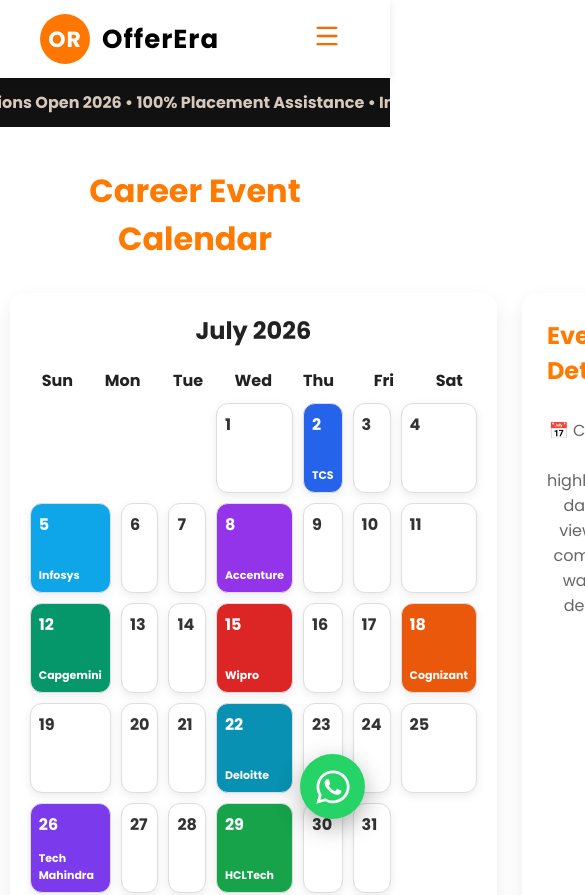
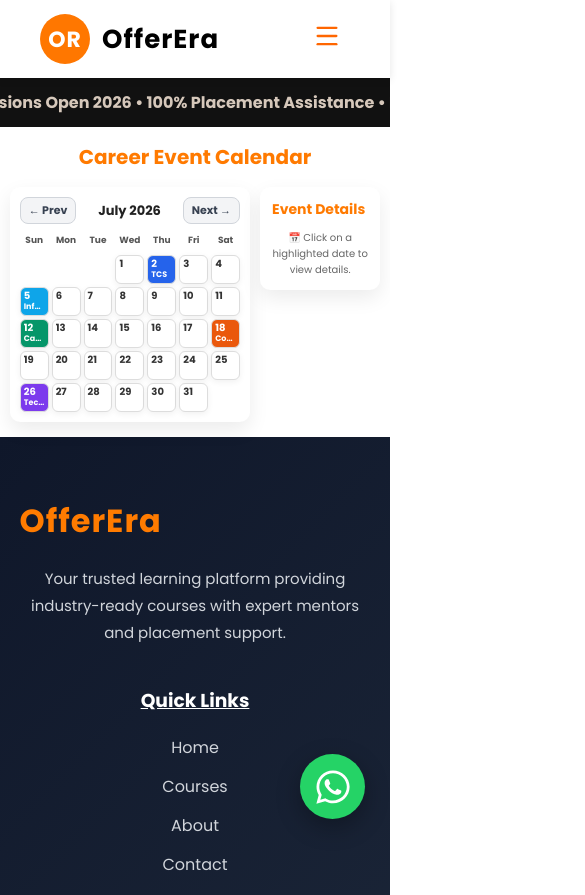
Before and after one commit to rishithac03/Institute-Website, a React (Vite) app in the folder vite-project/: page /careerevent in a window 390 px wide. Shown: the top 895 px of the page, 585 px wide, since content can reach past the window. Built offline with nearby package versions, Linux system fonts and the light colour scheme.

Commit message:
worked on faq and career event responsiveness

```diff
--- a/vite-project/src/CareerEvent.jsx
+++ b/vite-project/src/CareerEvent.jsx
@@ -1,136 +1,111 @@
-import React, { useState } from "react";
+import React, { useState, useEffect } from "react";
+
 const CareerEvent = () => {
+  // Navigation state (0 = current month, -1 = prev month, 1 = next month, etc.)
+  const [monthOffset, setMonthOffset] = useState(0);
+
+  // Derive target month and year relative to today
   const today = new Date();
-  const currentMonth = today.getMonth();
-  const currentYear = today.getFullYear();
+  const targetDate = new Date(today.getFullYear(), today.getMonth() + monthOffset, 1);
+  const currentMonth = targetDate.getMonth();
+  const currentYear = targetDate.getFullYear();
 
+  const [screenWidth, setScreenWidth] = useState(
+    typeof window !== "undefined" ? window.innerWidth : 1024
+  );
+
+  useEffect(() => {
+    const handleResize = () => setScreenWidth(window.innerWidth);
+    window.addEventListener("resize", handleResize);
+    return () => window.removeEventListener("resize", handleResize);
+  }, []);
+
+  const isMobile = screenWidth < 768;
+
+  // Key format: "YYYY-M-D" (e.g. "2026-8-15" for August 15, 2026)
   const companyEvents = {
-    2: {
-      company: "TCS",
-      title: "Walk-in Drive",
-      location: "Hyderabad",
-      time: "10:00 AM",
-      role: "Java Developer",
-      color: "#2563eb",
-    },
-    5: {
-      company: "Infosys",
-      title: "Hiring Event",
-      location: "Bangalore",
-      time: "09:30 AM",
-      role: "System Engineer",
-      color: "#0ea5e9",
-    },
-    8: {
-      company: "Accenture",
-      title: "Campus Walk-in",
-      location: "Hyderabad",
-      time: "11:00 AM",
-      role: "Associate Software Engineer",
-      color: "#9333ea",
-    },
-    12: {
-      company: "Capgemini",
-      title: "Recruitment Drive",
-      location: "Chennai",
-      time: "10:00 AM",
-      role: "Software Engineer",
-      color: "#059669",
-    },
-    15: {
-      company: "Wipro",
-      title: "Walk-in Drive",
-      location: "Pune",
-      time: "09:00 AM",
-      role: "Project Engineer",
-      color: "#dc2626",
-    },
-    18: {
-      company: "Cognizant",
-      title: "Off Campus",
-      location: "Hyderabad",
-      time: "10:30 AM",
-      role: "Programmer Analyst",
-      color: "#ea580c",
-    },
-    22: {
-      company: "Deloitte",
-      title: "Hiring Drive",
-      location: "Hyderabad",
-      time: "01:00 PM",
-      role: "Analyst",
-      color: "#0891b2",
-    },
-    26: {
-      company: "Tech Mahindra",
-      title: "Mega Walk-in",
-      location: "Hyderabad",
-      time: "10:00 AM",
-      role: "Support Engineer",
-      color: "#7c3aed",
-    },
-    29: {
-      company: "HCLTech",
-      title: "Graduate Hiring",
-      location: "Noida",
-      time: "09:30 AM",
-      role: "Graduate Engineer Trainee",
-      color: "#16a34a",
-    },
+    // Current Month Events
+    [`${today.getFullYear()}-${today.getMonth() + 1}-2`]: { company: "TCS", title: "Walk-in Drive", location: "Hyderabad", time: "10:00 AM", role: "Java Developer", color: "#2563eb" },
+    [`${today.getFullYear()}-${today.getMonth() + 1}-5`]: { company: "Infosys", title: "Hiring Event", location: "Bangalore", time: "09:30 AM", role: "System Engineer", color: "#0ea5e9" },
+    [`${today.getFullYear()}-${today.getMonth() + 1}-12`]: { company: "Capgemini", title: "Recruitment Drive", location: "Chennai", time: "10:00 AM", role: "Software Engineer", color: "#059669" },
+    [`${today.getFullYear()}-${today.getMonth() + 1}-18`]: { company: "Cognizant", title: "Off Campus", location: "Hyderabad", time: "10:30 AM", role: "Programmer Analyst", color: "#ea580c" },
+    [`${today.getFullYear()}-${today.getMonth() + 1}-26`]: { company: "Tech Mahindra", title: "Mega Walk-in", location: "Hyderabad", time: "10:00 AM", role: "Support Engineer", color: "#7c3aed" },
+
+    // Previous Month Events
+    [`${new Date(today.getFullYear(), today.getMonth() - 1, 1).getFullYear()}-${new Date(today.getFullYear(), today.getMonth() - 1, 1).getMonth() + 1}-4`]: { company: "Amazon", title: "SDE Drive", location: "Hyderabad", time: "09:00 AM", role: "SDE I", color: "#ff9900" },
+    [`${new Date(today.getFullYear(), today.getMonth() - 1, 1).getFullYear()}-${new Date(today.getFullYear(), today.getMonth() - 1, 1).getMonth() + 1}-10`]: { company: "Microsoft", title: "Campus Hiring", location: "Noida", time: "10:00 AM", role: "Cloud Engineer", color: "#00a4ef" },
+    [`${new Date(today.getFullYear(), today.getMonth() - 1, 1).getFullYear()}-${new Date(today.getFullYear(), today.getMonth() - 1, 1).getMonth() + 1}-15`]: { company: "Wipro", title: "Walk-in Drive", location: "Pune", time: "09:00 AM", role: "Project Engineer", color: "#dc2626" },
+    [`${new Date(today.getFullYear(), today.getMonth() - 1, 1).getFullYear()}-${new Date(today.getFullYear(), today.getMonth() - 1, 1).getMonth() + 1}-22`]: { company: "Deloitte", title: "Hiring Drive", location: "Hyderabad", time: "01:00 PM", role: "Analyst", color: "#0891b2" },
+
+    // Next Month Events
+    [`${new Date(today.getFullYear(), today.getMonth() + 1, 1).getFullYear()}-${new Date(today.getFullYear(), today.getMonth() + 1, 1).getMonth() + 1}-3`]: { company: "Google", title: "Step Intern / FTE", location: "Bangalore", time: "10:00 AM", role: "Software Engineer", color: "#ea4335" },
+    [`${new Date(today.getFullYear(), today.getMonth() + 1, 1).getFullYear()}-${new Date(today.getFullYear(), today.getMonth() + 1, 1).getMonth() + 1}-9`]: { company: "Accenture", title: "Campus Walk-in", location: "Hyderabad", time: "11:00 AM", role: "Associate Software Engineer", color: "#9333ea" },
+    [`${new Date(today.getFullYear(), today.getMonth() + 1, 1).getFullYear()}-${new Date(today.getFullYear(), today.getMonth() + 1, 1).getMonth() + 1}-17`]: { company: "Oracle", title: "Direct Interview", location: "Hyderabad", time: "10:00 AM", role: "Database Engineer", color: "#c74634" },
+    [`${new Date(today.getFullYear(), today.getMonth() + 1, 1).getFullYear()}-${new Date(today.getFullYear(), today.getMonth() + 1, 1).getMonth() + 1}-25`]: { company: "HCLTech", title: "Graduate Hiring", location: "Noida", time: "09:30 AM", role: "Graduate Engineer Trainee", color: "#16a34a" },
   };
 
   const [selectedEvent, setSelectedEvent] = useState(null);
 
   const firstDay = new Date(currentYear, currentMonth, 1).getDay();
-  const daysInMonth = new Date(
-    currentYear,
-    currentMonth + 1,
-    0
-  ).getDate();
+  const daysInMonth = new Date(currentYear, currentMonth + 1, 0).getDate();
+  const monthName = new Date(currentYear, currentMonth).toLocaleString("default", { month: "long" });
 
-  const monthName = new Date(
-    currentYear,
-    currentMonth
-  ).toLocaleString("default", { month: "long" });
+  const handleMonthChange = (direction) => {
+    setMonthOffset((prev) => prev + direction);
+    setSelectedEvent(null); // Clear active selection when changing months
+  };
 
   const calendar = [];
 
+  // Blank slots before Day 1
   for (let i = 0; i < firstDay; i++) {
-    calendar.push(<div key={"blank" + i}></div>);
+    calendar.push(
+      <div key={"blank" + i} style={{ aspectRatio: "1", width: "100%" }}></div>
+    );
   }
 
+  // Active days in month
   for (let day = 1; day <= daysInMonth; day++) {
-    const event = companyEvents[day];
+    const eventKey = `${currentYear}-${currentMonth + 1}-${day}`;
+    const event = companyEvents[eventKey];
 
     calendar.push(
       <div
         key={day}
         onClick={() => setSelectedEvent(event || null)}
         style={{
-          height: "90px",
+          aspectRatio: "1",
+          width: "100%",
+          boxSizing: "border-box",
           border: "1px solid #ddd",
-          borderRadius: "12px",
-          padding: "8px",
+          borderRadius: isMobile ? "6px" : "12px",
+          padding: isMobile ? "3px" : "8px",
           cursor: event ? "pointer" : "default",
           background: event ? event.color : "#fff",
           color: event ? "#fff" : "#333",
-          transition: "0.3s",
+          transition: "0.2s ease-in-out",
           display: "flex",
           flexDirection: "column",
           justifyContent: "space-between",
-          boxShadow: "0 3px 10px rgba(0,0,0,0.08)",
+          boxShadow: "0 2px 6px rgba(0,0,0,0.06)",
+          overflow: "hidden",
         }}
       >
-        <strong>{day}</strong>
+        <strong style={{ fontSize: isMobile ? "10px" : "14px", lineHeight: "1" }}>
+          {day}
+        </strong>
 
         {event && (
           <div
             style={{
-              fontSize: "11px",
+              fontSize: isMobile ? "8px" : "11px",
               fontWeight: "bold",
+              whiteSpace: "nowrap",
               overflow: "hidden",
               textOverflow: "ellipsis",
+              lineHeight: "1.2",
             }}
+            title={event.company}
           >
             {event.company}
           </div>
@@ -140,19 +115,13 @@
   }
 
   return (
-    <div
-      style={{
-        width: "95%",
-        maxWidth: "1300px",
-        margin: "40px auto",
-        fontFamily: "Arial",
-      }}
-    >
+    <div style={{ width: "95%", maxWidth: "1300px", margin: isMobile ? "15px auto" : "40px auto", fontFamily: "Arial, sans-serif" }}>
       <h1
         style={{
           textAlign: "center",
           color: "#ff7a00",
-          marginBottom: "30px",
+          marginBottom: isMobile ? "15px" : "30px",
+          fontSize: isMobile ? "20px" : "32px",
         }}
       >
         Career Event Calendar
@@ -162,36 +131,82 @@
         style={{
           display: "grid",
           gridTemplateColumns: "2fr 1fr",
-          gap: "25px",
+          gap: isMobile ? "10px" : "25px",
+          alignItems: "start",
         }}
       >
-        {/* Calendar */}
-
+        {/* Calendar Card */}
         <div
           style={{
             background: "#fff",
-            padding: "20px",
-            borderRadius: "15px",
+            padding: isMobile ? "10px" : "20px",
+            borderRadius: isMobile ? "10px" : "15px",
             boxShadow: "0 8px 20px rgba(0,0,0,0.08)",
           }}
         >
-          <h2
+          {/* Calendar Header with Nav Buttons */}
+          <div
             style={{
-              textAlign: "center",
-              marginBottom: "20px",
+              display: "flex",
+              justifyContent: "space-between",
+              alignItems: "center",
+              marginBottom: isMobile ? "10px" : "20px",
             }}
           >
-            {monthName} {currentYear}
-          </h2>
+            <button
+              onClick={() => handleMonthChange(-1)}
+              style={{
+                background: "#f3f4f6",
+                border: "1px solid #d1d5db",
+                borderRadius: "8px",
+                padding: isMobile ? "4px 8px" : "8px 14px",
+                cursor: "pointer",
+                fontWeight: "bold",
+                fontSize: isMobile ? "11px" : "14px",
+                color: "#374151",
+              }}
+            >
+              &larr; {isMobile ? "Prev" : "Previous"}
+            </button>
 
+            <h2
+              style={{
+                margin: 0,
+                fontSize: isMobile ? "13px" : "20px",
+                textAlign: "center",
+              }}
+            >
+              {monthName} {currentYear}
+            </h2>
+
+            <button
+              onClick={() => handleMonthChange(1)}
+              style={{
+                background: "#f3f4f6",
+                border: "1px solid #d1d5db",
+                borderRadius: "8px",
+                padding: isMobile ? "4px 8px" : "8px 14px",
+                cursor: "pointer",
+                fontWeight: "bold",
+                fontSize: isMobile ? "11px" : "14px",
+                color: "#374151",
+              }}
+            >
+              {isMobile ? "Next" : "Next"} &rarr;
+            </button>
+          </div>
+
+          {/* Weekday headers */}
           <div
             style={{
               display: "grid",
-              gridTemplateColumns: "repeat(7,1fr)",
-              gap: "10px",
-              marginBottom: "10px",
+              gridTemplateColumns: "repeat(7, minmax(0, 1fr))",
+              gap: isMobile ? "3px" : "8px",
+              marginBottom: "8px",
               fontWeight: "bold",
               textAlign: "center",
+              fontSize: isMobile ? "9px" : "13px",
+              color: "#555",
             }}
           >
             <div>Sun</div>
@@ -203,73 +218,75 @@
             <div>Sat</div>
           </div>
 
+          {/* Calendar Grid */}
           <div
             style={{
               display: "grid",
-              gridTemplateColumns: "repeat(7,1fr)",
-              gap: "10px",
+              gridTemplateColumns: "repeat(7, minmax(0, 1fr))",
+              gap: isMobile ? "3px" : "8px",
             }}
           >
             {calendar}
           </div>
         </div>
 
-        {/* Event Details */}
-
+        {/* Event Details Panel */}
         <div
           style={{
             background: "#fff",
-            borderRadius: "15px",
-            padding: "25px",
+            borderRadius: isMobile ? "10px" : "15px",
+            padding: isMobile ? "12px" : "25px",
             boxShadow: "0 8px 20px rgba(0,0,0,0.08)",
           }}
         >
-          <h2 style={{ color: "#ff7a00" }}>Event Details</h2>
+          <h2 style={{ color: "#ff7a00", marginTop: 0, fontSize: isMobile ? "14px" : "22px" }}>
+            Event Details
+          </h2>
 
           {selectedEvent ? (
-            <>
-              <h3>{selectedEvent.company}</h3>
-
-              <p>
-                <strong>Event :</strong> {selectedEvent.title}
+            <div style={{ fontSize: isMobile ? "11px" : "14px", lineHeight: "1.5" }}>
+              <h3 style={{ margin: "5px 0 10px 0", fontSize: isMobile ? "13px" : "18px" }}>
+                {selectedEvent.company}
+              </h3>
+              <p style={{ margin: "4px 0" }}>
+                <strong>Event:</strong> {selectedEvent.title}
               </p>
-
-              <p>
-                <strong>Role :</strong> {selectedEvent.role}
+              <p style={{ margin: "4px 0" }}>
+                <strong>Role:</strong> {selectedEvent.role}
               </p>
-
-              <p>
-                <strong>Location :</strong> {selectedEvent.location}
+              <p style={{ margin: "4px 0" }}>
+                <strong>Location:</strong> {selectedEvent.location}
               </p>
-
-              <p>
-                <strong>Time :</strong> {selectedEvent.time}
+              <p style={{ margin: "4px 0" }}>
+                <strong>Time:</strong> {selectedEvent.time}
               </p>
-
               <button
                 style={{
-                  marginTop: "15px",
+                  marginTop: "12px",
+                  width: "100%",
                   background: "#ff7a00",
                   color: "#fff",
                   border: "none",
-                  padding: "12px 20px",
+                  padding: isMobile ? "8px" : "12px",
                   borderRadius: "8px",
                   cursor: "pointer",
                   fontWeight: "bold",
+                  fontSize: isMobile ? "11px" : "14px",
                 }}
               >
                 Apply Now
               </button>
-            </>
+            </div>
           ) : (
             <div
               style={{
-                marginTop: "30px",
+                marginTop: isMobile ? "10px" : "20px",
                 color: "#666",
                 textAlign: "center",
+                fontSize: isMobile ? "10px" : "14px",
               }}
             >
-              📅 Click on a highlighted date to view the company walk-in details.
+              📅 Click on a highlighted date to view details.
             </div>
           )}
         </div>
--- a/vite-project/src/pages/Faq.css
+++ b/vite-project/src/pages/Faq.css
@@ -43,51 +43,6 @@
 line-height:1.8;
 color:#666;
 }
-/*
-.faq-search{
-max-width:650px;
-margin:0 auto;
-display:flex;
-align-items:center;
-background:#fff;
-border:1px solid #686869;
-border-radius:16px;
-padding:0 18px;
-height:60px;
-transition:.3s;
-}
-
-.faq-search:hover{
-border-color:#ff7700;
-}
-
-.faq-search:focus-within{
-border-color:#ff7700;
-box-shadow:0 0 0 4px rgba(255,119,0,.12);
-}
-
-.faq-search-icon{
-font-size:1rem;
-color:#888;
-margin-right:12px;
-flex-shrink:0;
-}
-
-.faq-search input{
-width:100%;
-height:100%;
-border:none;
-outline:none;
-background:transparent;
-font-size:1rem;
-color:#222;
-font-family:inherit;
-}
-
-.faq-search input::placeholder{
-color:#999;
-} */
-
 .faq-container{
 display:grid;
 padding-left:200px;
@@ -157,6 +112,7 @@
 @media(max-width:992px){
 .faq-container{
 grid-template-columns:1fr;
+padding-left: 20px;
 }
 
 .faq-sidebar{
```
